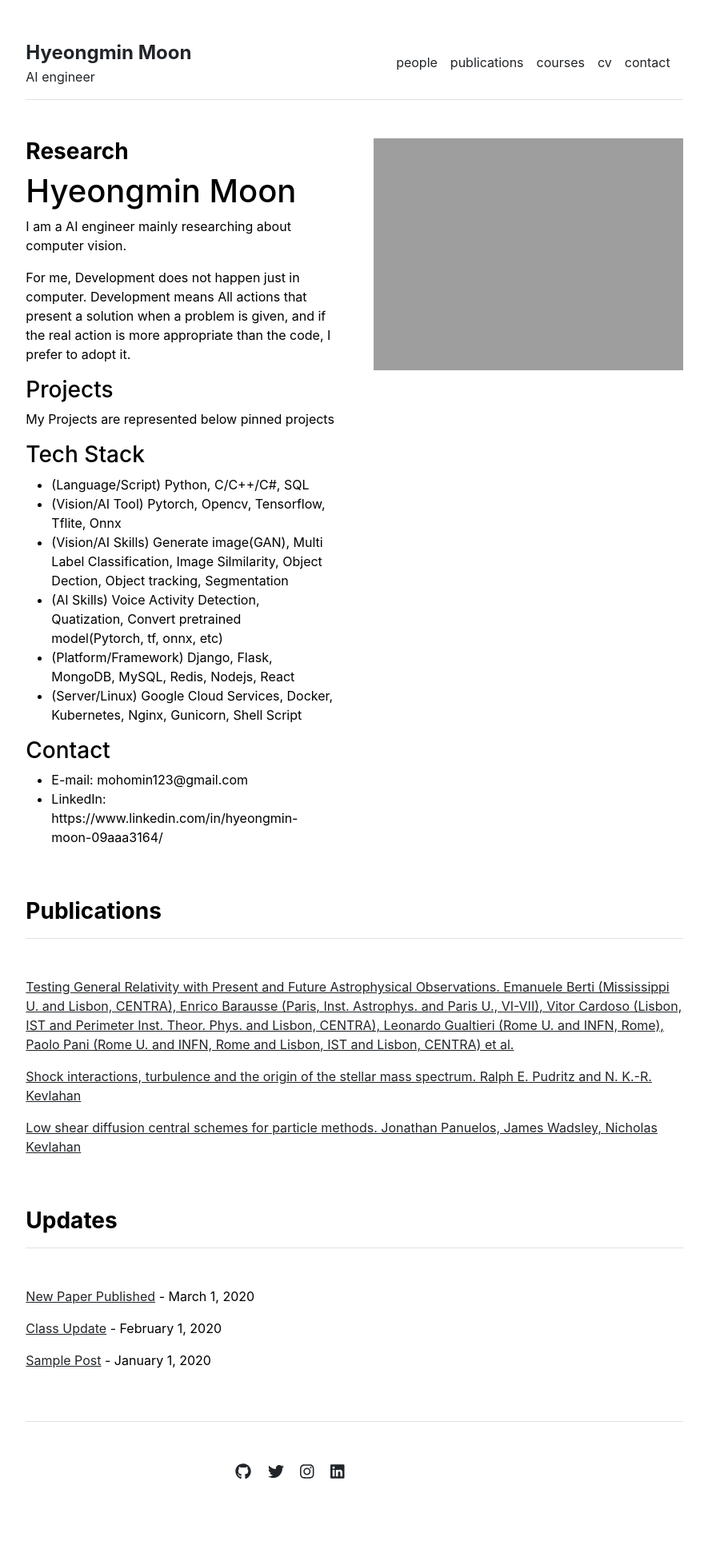
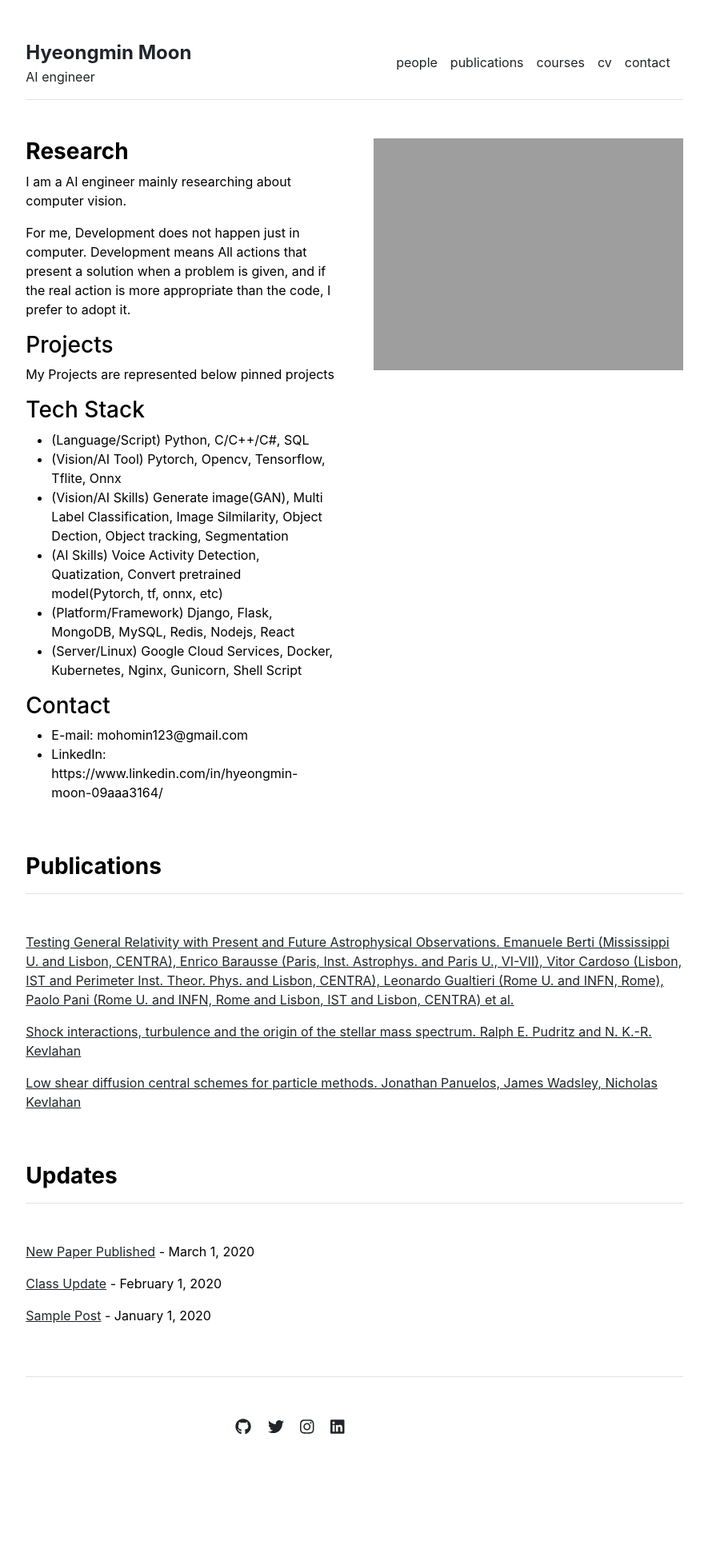
Before and after one commit to HyeongminMoon/HyeongminMoon.github.io, a Jekyll site: the page built from index.md, in a window 1280 px wide. Shown: the whole page at 80% size, without its empty margins (197-1082 px from the left). Built offline with Jekyll 4.4.1, drawn with Linux system fonts in a browser that asks for light colours; after the commit the page ends 1896 px from its top, so only the background shows below that.

Commit message:
Update index.md

```diff
--- a/index.md
+++ b/index.md
@@ -2,9 +2,6 @@
 layout: home
 title: "Home"
 ---
-
-# Hyeongmin Moon
-
 I am a AI engineer mainly researching about computer vision.
 
 For me, Development does not happen just in computer. Development means All actions that present a solution when a problem is given, and if the real action is more appropriate than the code, I prefer to adopt it.
```
